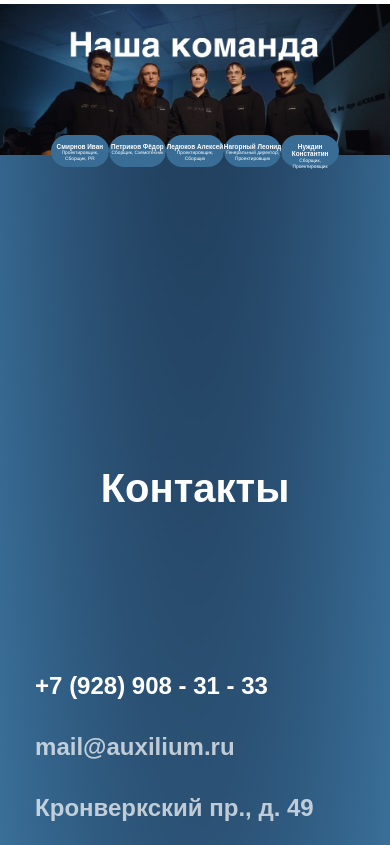
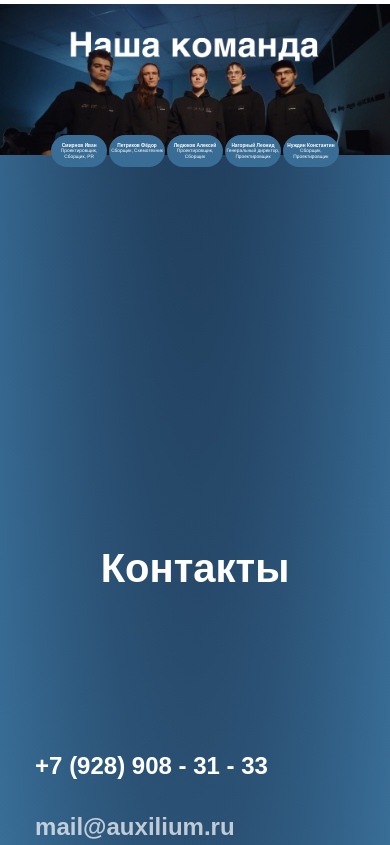
Before and after one commit to kirSHill/AUXILIUM, a plain HTML site: page index.html in a window 390 px wide. Shown: the part 3400-4245 px from the top of the page. Drawn offline with nearby package versions, Linux system fonts and the light colour scheme.

Commit message:
Update style.css

```diff
--- a/css/style.css
+++ b/css/style.css
@@ -581,6 +581,7 @@ header label {
     .bottom {
         margin-top: -40rem;
     }
+
     .phone_number, .mail, .address {
     	font-size: 4rem;
     }
@@ -688,12 +689,12 @@ header label {
         height: 40%;
     }
     .card1, .card2, .card3, .card4, .card5 {
-        width: 12rem;
+        max-width: 7rem;
         height: 4rem;
     }
 
     .name {
-        font-size: 1rem;
+        font-size: 0.8rem;
         margin-top: 1rem;
     }
 
@@ -725,7 +726,7 @@ header label {
     }
 
     .bottom {
-        margin-top: -60rem;
+        margin-top: -50rem;
     }
 
     .phone_number, .mail, .address {
@@ -747,7 +748,7 @@ header label {
     }
 
     .name {
-        font-size: 0.8rem;
+        font-size: 0.6rem;
         margin-top: 1rem;
     }
 
```
